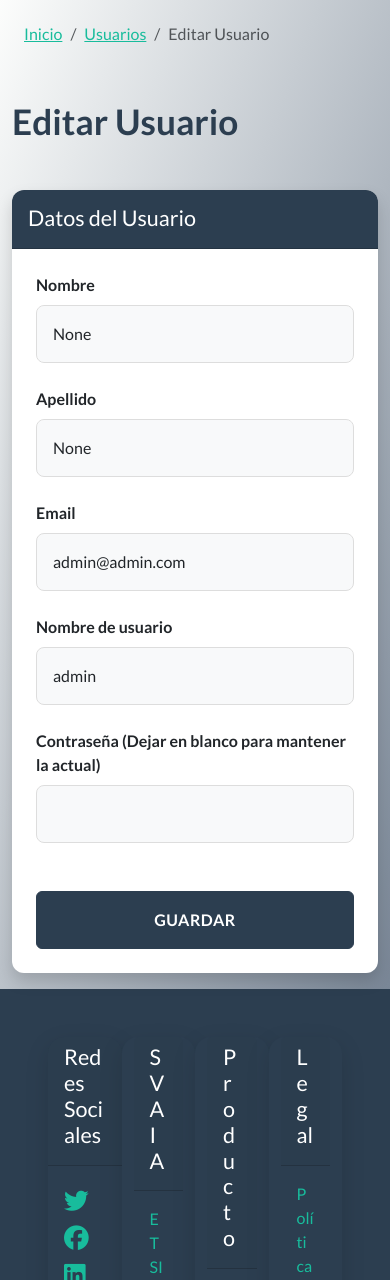
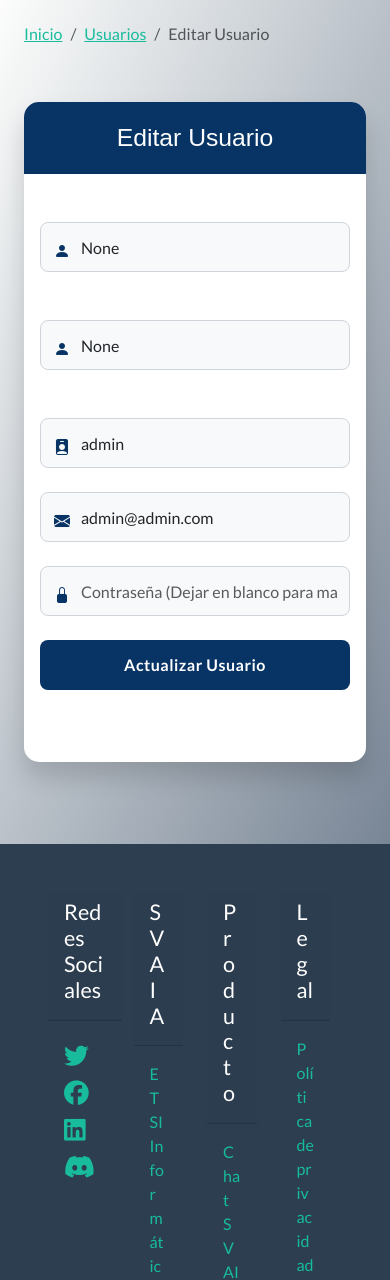
Before and after one commit to vegonza/SVAIA, a Flask app: page /sql/users/edit/1 in a window 390 px wide; the page is wider, and only the part inside the window is pictured. Shown: the part 80-1360 px from the top of that part. Run offline with Flask 3, Linux system fonts and the light colour scheme; a user stored in the database is signed in; some libraries are stand-ins or nearby versions; some web fonts are replaced.

Commit message:
made the user style match the login one

```diff
--- a/frontend/static/css/users.css
+++ b/frontend/static/css/users.css
@@ -7,7 +7,7 @@
     background-color: rgba(100, 100, 100, 0.1);
 }
 
-.card {
+.table-responsive {
     border-radius: 16px;
     box-shadow: 0 8px 25px rgba(0, 0, 0, 0.12);
     border: none;
--- a/frontend/templates/user_form.html
+++ b/frontend/templates/user_form.html
@@ -2,27 +2,27 @@
 
 {% block head %}
     <title>SVAIA - {% if user %}Editar{% else %}Nuevo{% endif %} Usuario</title>
-    <link href="{{ url_for('static', filename='css/users.css') }}" rel="stylesheet">
+    <!-- <link href="{{ url_for('static', filename='css/users.css') }}" rel="stylesheet"> -->
+    <link href="{{ url_for('static', filename='css/login.css') }}" rel="stylesheet">
 {% endblock %}
 
 {% block content %}
-<div class="background-gradient min-vh-100">
+<section class="background-gradient min-vh-100 d-flex flex-column">
+    <div class="container pt-3">
         <!--Breadcrumb-->
-    <div class="container pt-3">
         <ol class="breadcrumb">
             <li class="breadcrumb-item"><a href="{{ url_for('home') }}">Inicio</a></li>
             <li class="breadcrumb-item"><a href="{{ url_for('sql.users.list_users') }}">Usuarios</a></li>
             <li class="breadcrumb-item active">{% if user %}Editar{% else %}Nuevo{% endif %} Usuario</li>
         </ol>
-    </div>
 
         <!-- Notification -->
-    <div class="container">
-        <div class="row p-2">
+        <div class="row justify-content-center">
+            <div class="col-md-8 col-lg-6">
                 {% with messages = get_flashed_messages(with_categories=true) %}
                     {% if messages %}
                         {% for category, message in messages %}
-                        <div class="alert alert-dismissible alert-{{ category }}">
+                            <div class="alert alert-dismissible alert-{{ category }} shadow-sm">
                                 <button type="button" class="btn-close" data-bs-dismiss="alert"></button>
                                 {{ message }}
                             </div>
@@ -31,51 +31,61 @@
                 {% endwith %}
             </div>
         </div>
+    </div>
 
-    <!-- User Form -->
-    <div class="container py-3 mb-0">
-        <div class="row mb-4">
-            <div class="col d-flex justify-content-between align-items-center">
-                <h1 class="text-primary form-title mb-4">{% if user %}Editar{% else %}Nuevo{% endif %} Usuario</h1>
+    <!-- User Form Centered -->
+    <div class="container flex-grow-1 d-flex align-items-center justify-content-center">
+        <div class="row justify-content-center w-100">
+            <div class="col-lg-6 mb-5 mb-lg-0">
+                <div class="card login-card">
+                    <div class="card-header-custom">
+                        <h3 class="mb-0 svaia-text">{% if user %}Editar{% else %}Nuevo{% endif %} Usuario</h3>
+                    </div>
+                    <div class="card-body py-5 px-md-5">
+                        <form method="POST" action="{% if user %}{{ url_for('sql.users.edit_user', user_id=user.id) }}{% else %}{{ url_for('sql.users.create_user') }}{% endif %}">
+                            <!-- Nombre y Apellidos -->
+                            <div class="row">
+                                <div class="col-md-6 mb-4">
+                                    <div class="input-group-custom">
+                                        <i class="bi bi-person-fill input-icon"></i>
+                                        <input type="text" id="first_name" name="first_name" class="form-control form-control-custom" placeholder="Nombre" value="{{ user.first_name if user else '' }}" required />
+                                    </div>
+                                </div>
+                                <div class="col-md-6 mb-4">
+                                    <div class="input-group-custom">
+                                        <i class="bi bi-person-fill input-icon"></i>
+                                        <input type="text" id="last_name" name="last_name" class="form-control form-control-custom" placeholder="Apellidos" value="{{ user.last_name if user else '' }}" required />
+                                    </div>
                                 </div>
                             </div>
 
-        <div class="row justify-content-center">
-            <div class="col-12 col-md-8 col-lg-6">
-                <div class="card form-container shadow">
-                    <div class="card-header bg-primary text-white py-3">
-                        <h4 class="mb-0">Datos del Usuario</h4>
+                            <!-- Usuario input -->
+                            <div class="input-group-custom">
+                                <i class="bi bi-person-badge-fill input-icon"></i>
+                                <input type="text" id="username" name="username" class="form-control form-control-custom" placeholder="Usuario" value="{{ user.username if user else '' }}" required />
                             </div>
-                    <div class="card-body p-4">
-                        <form method="POST" action="{% if user %}{{ url_for('sql.users.edit_user', user_id=user.id) }}{% else %}{{ url_for('sql.users.create_user') }}{% endif %}">
-                            <div class="mb-4">
-                                <label for="first_name" class="form-label mb-2">Nombre</label>
-                                <input type="text" class="form-control py-3 px-3" id="first_name" name="first_name" value="{{ user.first_name if user else '' }}" required>
+
+                            <!-- Email input -->
+                            <div class="input-group-custom">
+                                <i class="bi bi-envelope-fill input-icon"></i>
+                                <input type="email" id="email" name="email" class="form-control form-control-custom" placeholder="Correo Electrónico" value="{{ user.email if user else '' }}" required />
                             </div>
-                            <div class="mb-4">
-                                <label for="last_name" class="form-label mb-2">Apellido</label>
-                                <input type="text" class="form-control py-3 px-3" id="last_name" name="last_name" value="{{ user.last_name if user else '' }}" required>
+
+                            <!-- Password input -->
+                            <div class="input-group-custom">
+                                <i class="bi bi-lock-fill input-icon"></i>
+                                <input type="password" id="password" name="password" class="form-control form-control-custom" placeholder="Contraseña {% if user %}(Dejar en blanco para mantener la actual){% endif %}" {% if not user %}required{% endif %} />
                             </div>
-                            <div class="mb-4">
-                                <label for="email" class="form-label mb-2">Email</label>
-                                <input type="email" class="form-control py-3 px-3" id="email" name="email" value="{{ user.email if user else '' }}" required>
-                            </div>
-                            <div class="mb-4">
-                                <label for="username" class="form-label mb-2">Nombre de usuario</label>
-                                <input type="text" class="form-control py-3 px-3" id="username" name="username" value="{{ user.username if user else '' }}" required>
-                            </div>
-                            <div class="mb-4">
-                                <label for="password" class="form-label mb-2">Contraseña {% if user %}(Dejar en blanco para mantener la actual){% endif %}</label>
-                                <input type="password" class="form-control py-3 px-3" id="password" name="password" {% if not user %}required{% endif %}>
-                            </div>
-                            <div class="d-grid mt-5">
-                                <button type="submit" class="btn btn-primary save-btn py-3 px-4">Guardar</button>
-                            </div>
+
+                            <!-- Submit button -->
+                            <button type="submit" class="btn btn-primary btn-login w-100 mb-4">
+                                {% if user %}Actualizar{% else %}Crear{% endif %} Usuario
+                            </button>
                         </form>
                     </div>
                 </div>
             </div>
         </div>
     </div>
-</div>
+</section>
 {% endblock %}
--- a/frontend/templates/users.html
+++ b/frontend/templates/users.html
@@ -44,7 +44,7 @@
 
         <div class="row">
             <div class="col">
-                <div class="card shadow">
+                <div class="card shadow rounded-4">
                     <div class="card-body p-0">
                         <div class="table-responsive">
                             <table class="table table-hover mb-0">
--- a/services/sql/users.py
+++ b/services/sql/users.py
@@ -1,18 +1,22 @@
-from flask import Blueprint, render_template, redirect, url_for, flash, request
-from flask_login import current_user
+from flask import Blueprint, flash, redirect, render_template, request, url_for
+from flask_login import current_user, login_required
+
+from services.auth.password_utils import hash
+
 from .models import User, db
-from services.auth.password_utils import hash
 
 users_bp = Blueprint('users', __name__)
 
 
 @users_bp.route('/')
+@login_required
 def list_users():
     users = User.query.all()
     return render_template('users.html', users=users)
 
 
 @users_bp.route('/create', methods=['GET', 'POST'])
+@login_required
 def create_user():
     if request.method == 'POST':
         first_name = request.form.get('first_name')
@@ -50,6 +54,7 @@ def create_user():
 
 
 @users_bp.route('/edit/<int:user_id>', methods=['GET', 'POST'])
+@login_required
 def edit_user(user_id):
     user = User.query.get_or_404(user_id)
 
@@ -91,10 +96,11 @@ def edit_user(user_id):
 
 
 @users_bp.route('/delete/<int:user_id>', methods=['POST'])
+@login_required
 def delete_user(user_id):
     user: User = User.query.get_or_404(user_id)
 
-    if False:  # user.id == current_user.id:  # TODO:
+    if user.id == current_user.id:
         flash('No puedes eliminar tu propio usuario', 'danger')
         return redirect(url_for('sql.users.list_users'))
 
```
Lines whose indentation alone changed are shown as unchanged.
